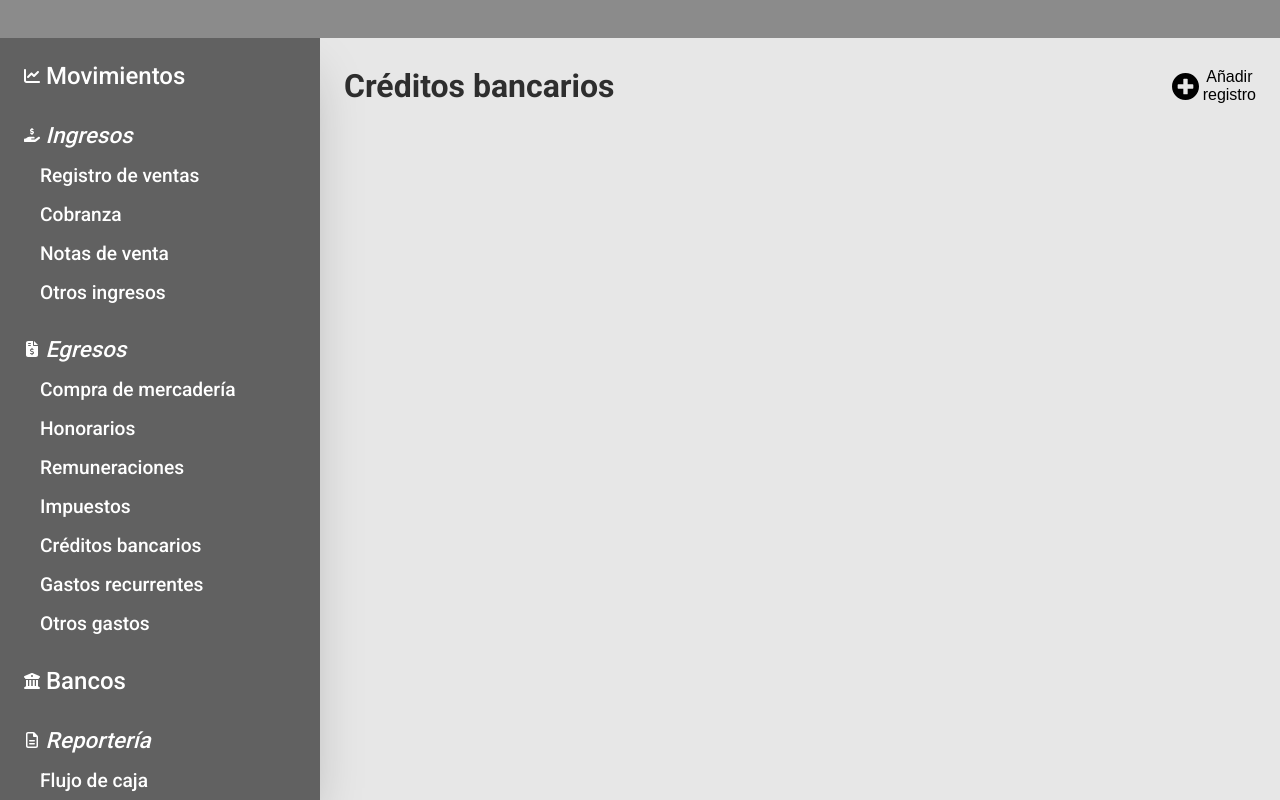
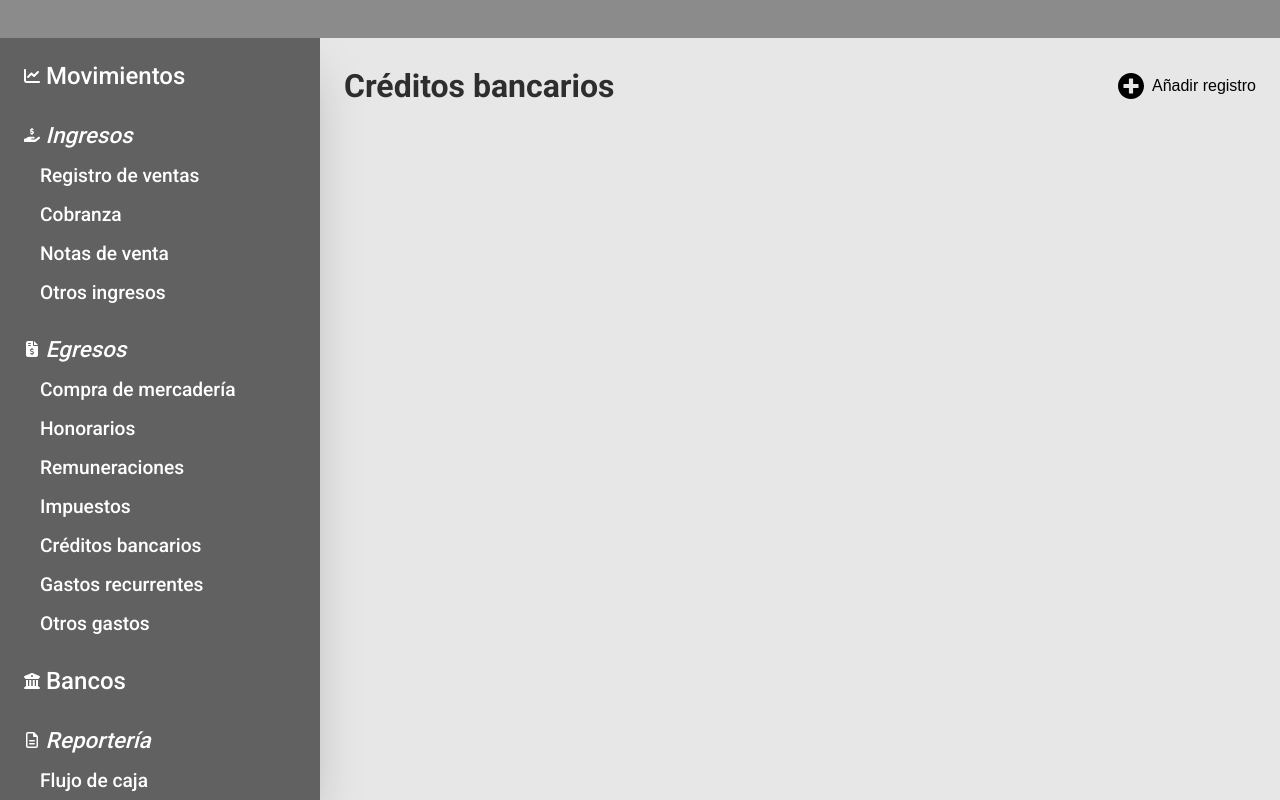
Before and after one commit to EFFM00/frontend-flow-cash-app, a React (Vite) app: page /egresos/creditos-bancarios in a window 1280 px wide. Built offline with nearby package versions, Linux system fonts and the light colour scheme.

Commit message:
componente header de seccion

```diff
--- a/src/components/HeaderSection/HeaderSection.jsx
+++ b/src/components/HeaderSection/HeaderSection.jsx
@@ -1,13 +1,19 @@
 import TitleSection from "../../components/TitleSection/TitleSection";
 import LinkWithIcon from "../LinkWithIcon/LinkWithIcon";
 import AddRegistry from "../../assets/icon_plus_circle_.svg"
+import ReturnViewMode from "../../assets/icon_Arrow Circle Left_.svg"
 import { HeaderCont } from "./styled";
 
-const HeaderSection = ({text, btnText}) => {
+const HeaderSection = ({text, btnTextPrimary, btnTextSecondary}) => {
     return (
         <HeaderCont>
             <TitleSection text={text} ubication="left"/>
-            <LinkWithIcon text={btnText} iconPath={AddRegistry}/>
+            <LinkWithIcon
+            btnTextPrimary={btnTextPrimary}
+            btnTextSecondary={btnTextSecondary}
+            iconPathPrimary={AddRegistry}
+            iconPathSecondary={ReturnViewMode}
+            />
         </HeaderCont>
     )
 }
--- a/src/components/HeaderSection/styled.js
+++ b/src/components/HeaderSection/styled.js
@@ -2,12 +2,10 @@ import styled from "styled-components";
 
 export const HeaderCont = styled.div`
     display: flex;
-    flex-direction: column;
     justify-content: space-between;
     flex-wrap: wrap;
     gap: 0.5rem;
 
     @media (min-width: 768px) {
-        flex-direction: row;
     }
 `
--- a/src/components/LinkWithIcon/LinkWithIcon.jsx
+++ b/src/components/LinkWithIcon/LinkWithIcon.jsx
@@ -1,10 +1,31 @@
 import {ContBtn, PlusIcon} from "./styled"
+import useScreenSize from "../../hooks/useScreenSize";
+import { useDispatch, useSelector } from "react-redux";
+import { handlerFormRegistry } from "../../store/formRegistrySlice";
+import { useEffect, useState } from "react";
 
-const LinkWithIcon = ({text, iconPath}) => {
+const LinkWithIcon = ({btnTextPrimary, btnTextSecondary, iconPathPrimary, iconPathSecondary}) => {
+
+    const [btnText, setBtnText] = useState(btnTextPrimary);
+    const [icon, setIcon] = useState(iconPathPrimary);
+
+    const {width} = useScreenSize();
+    const dispatch = useDispatch();
+
+    const viewMode = useSelector((state) => state.formRegistry.isView);
+
+    useEffect(() => {
+        setBtnText(viewMode ? btnTextSecondary : btnTextPrimary);
+        setIcon(viewMode ? iconPathSecondary : iconPathPrimary);
+    }, [viewMode])
+
+    const handlerClick = () => {
+        dispatch(handlerFormRegistry())
+    }
     return (
-        <ContBtn>
-            <PlusIcon src={iconPath} />
-            {text}
+        <ContBtn onClick={handlerClick}>
+            <PlusIcon src={icon} />
+            {width > 768 && btnText}
         </ContBtn>
     )
 }
--- a/src/components/LinkWithIcon/styled.js
+++ b/src/components/LinkWithIcon/styled.js
@@ -4,14 +4,17 @@ export const ContBtn = styled.button`
     display: flex;
     justify-content: space-between;
     align-items: center;
-    gap: 0.2rem;
+    gap: 0.5rem;
     cursor: pointer;
     background: none;
     border: none;
     font-size: 1rem;
-    width: min-content;
 `
 
 export const PlusIcon = styled.img`
-    width: 1.7rem;
+    width: 2rem;
+
+    @media (min-width: 768px) {
+        width: 1.6rem;
+    }
 `
--- a/src/pages/Dash-BankLoans/BankLoans.jsx
+++ b/src/pages/Dash-BankLoans/BankLoans.jsx
@@ -5,7 +5,11 @@ const BankLoans = () => {
 
     return (
         <ContainerSections>
-            <HeaderSection text="Créditos bancarios" btnText="Añadir registro"/>
+            <HeaderSection
+            text="Créditos bancarios"
+            btnTextPrimary="Añadir registro"
+            btnTextSecondary="Ver todos los registros"
+            />
         </ContainerSections>
     )
 }
--- /dev/null
+++ b/src/store/formRegistrySlice.js
@@ -0,0 +1,25 @@
+import { createSlice } from "@reduxjs/toolkit";
+
+const initialState = {
+    isView: false
+}
+
+const formRegistrySlice = createSlice({
+    name: "formRegistry",
+    initialState,
+    reducers: {
+        handlerFormRegistry: (state) => {
+            state.isView = !state.isView
+        },
+        open: (state) => {
+            state.isView = true
+        },
+        close: (state) => {
+            state.isView = false
+        },
+    }
+});
+
+export const {handlerFormRegistry, open, close} = formRegistrySlice.actions;
+
+export default formRegistrySlice.reducer;
--- a/src/store/store.js
+++ b/src/store/store.js
@@ -1,11 +1,13 @@
 import { configureStore } from "@reduxjs/toolkit";
 import authSlice from './authSlice';
 import menuSlice from "./menuSlice";
+import formRegistrySlice from "./formRegistrySlice";
 
 const store = configureStore({
     reducer: {
         auth: authSlice,
         menu: menuSlice,
+        formRegistry: formRegistrySlice
     }
 })
 
```
Also changed, not shown: src/assets/icon_Arrow Circle Left_.svg (added).
